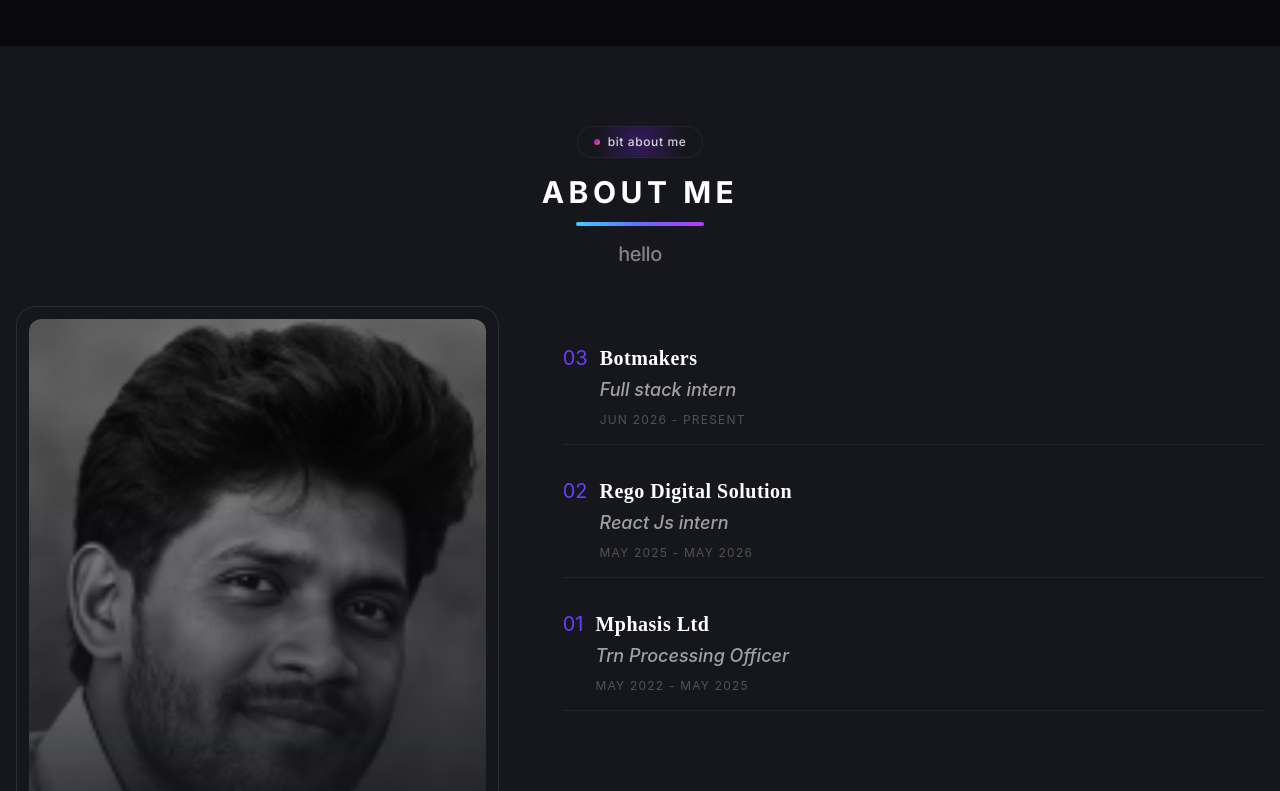
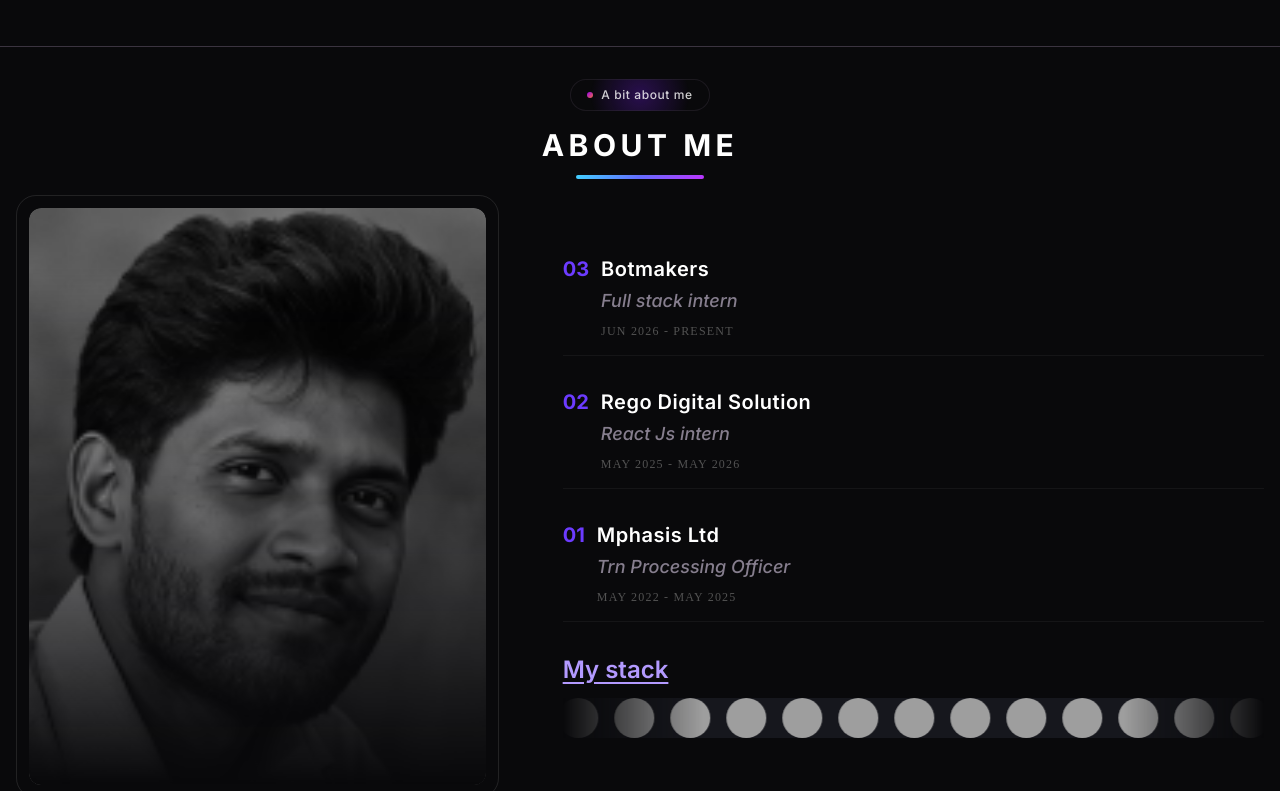
Before and after one commit to RaviGahire/Portfolio, a React (Vite) app: page / in a window 1280 px wide. Shown: the part 2089-2880 px from the top of the page. Built offline with nearby package versions, Linux system fonts and the light colour scheme; grey boxes are pictures that could not be loaded.

Commit message:
refactor: Enhance Experience component with improved type definitions and styling adjustments

```diff
--- a/src/components/about/Experience.tsx
+++ b/src/components/about/Experience.tsx
@@ -1,7 +1,10 @@
 import { motion } from "motion/react";
 import { MyStack } from "../common/MyStack";
 
-export const Experience = ({ expData}) => {
+type Props = {
+  expData: string[];
+};
+export const Experience = ({ expData }:Props) => {
   return (
     <div className="grid grid-cols-1 md:grid-cols-12 gap-4 md:gap-16 items-center px-4">
       {/* Image */}
@@ -19,22 +22,20 @@ export const Experience = ({ expData}) => {
             className="w-full h-full mask-b-from-10% transform hover:scale-110 object-cover grayscale group-hover:grayscale-0 transition-all duration-700 rounded-xl"
           />
           <div className="absolute left-0 right-0 bottom-0 p-8 transform -translate-x-40 group-hover:translate-x-0 transition-transform duration-700 ease-linear ">
-            <p className="uppercase text-base tracking-[5px] text-lavender mb-1 font-semibold font-elmsSans">
+            <p className="uppercase text-base tracking-[5px] text-lavender mb-1 font-semibold font-inter">
               based in
             </p>
-            <p className="text-sm text-secondary-text font-poppins tracking-wider flex items-center gap-2">
+            <p className="text-sm text-secondary-text font-inter tracking-wider flex items-center gap-2">
               Pune, India
               <span className="size-2 bg-lavender rounded-full animate-ping"></span>
             </p>
           </div>
         </div>
-
-
       </motion.div>
       {/* EXPERIENCE */}
       <div className="md:col-span-7 flex flex-col justify-center mt-8 md:mt-0">
         <div className="space-y-3 md:space-y-8">
-          {expData.map((item: any, index: number ) => (
+          {expData.map((item: any, index: number) => (
             <motion.div
               key={item.role}
               initial={{ opacity: 0, x: 20 }}
@@ -43,29 +44,33 @@ export const Experience = ({ expData}) => {
               transition={{ delay: index * 0.2 }}
               className="group flex gap-4 md:gap-3 items-start border-b border-white/5 pb-3 md:pb-4"
             >
-              <span className="text-purple font-elmsSans text-xl ">
+              <span className="text-purple font-inter font-bold text-xl ">
                 0{expData.length - index}
               </span>
               <div>
-              <h3 className="text-white text-md md:text-xl font-semibold group-hover:text-lavender transition-colors font-poppins tracking-wide">
+                <h3 className="text-primary-text text-md md:text-xl font-semibold group-hover:text-lavender transition-colors font-inter tracking-wide">
                   {item.org}
                 </h3>
-                <p className="text-neutral-400 text-base md:text-lg mt-1 font-medium italic font-elmsSans">
+                <p className="text-secondary-text text-[14px] md:text-lg mt-1 font-medium italic font-inter">
                   {item.role}
                 </p>
-                <p className="text-neutral-600 text-[10px] md:text-xs uppercase tracking-widest mt-2 font-elmsSans">
+                <p className="text-neutral-600 text-[10px] md:text-xs uppercase tracking-widest mt-2 font-poppins">
                   {item.fromTo}
                 </p>
               </div>
             </motion.div>
           ))}
         </div>
-     {/* my stack */}
-             <div className=" pt-4 md:pt-5 lg:pt-30 ">
-                 <MyStack/>
-             </div>
-         </div>
-
+        {/* my stack */}
+        <div className="pt-4 md:pt-8 ">
+          <div className="pb-3">
+            <p className=" lg:text-2xl font-inter font-semibold text-lavender underline underline-offset-4">
+              My stack
+            </p>
+          </div>
+          <MyStack />
+        </div>
+      </div>
     </div>
   );
 };
--- a/src/pages/About.tsx
+++ b/src/pages/About.tsx
@@ -8,16 +8,17 @@ export const About = () => {
     <section
       id="about"
       aria-label="about-me-section"
-      className="bg-bg-dark h-auto py-10"
+      className="bg-zinc-950 h-auto py-8 border-t border-dark-borders"
     >
       <div>
         {/* Heading */}
-        <div className="py-10 flex flex-col justify-center items-center ">
+        <div className=" flex flex-col justify-center items-center ">
           <div className="mb-4">
-            <Badge title="bit about me " />
+            <Badge title="A bit about me " />
           </div>
-
-          <Heading title="About me" subTitle="hello " />
+          <div className="mb-4">
+            <Heading title="About me" />
+          </div>
         </div>
         {/* Experience */}
         <div>
```
